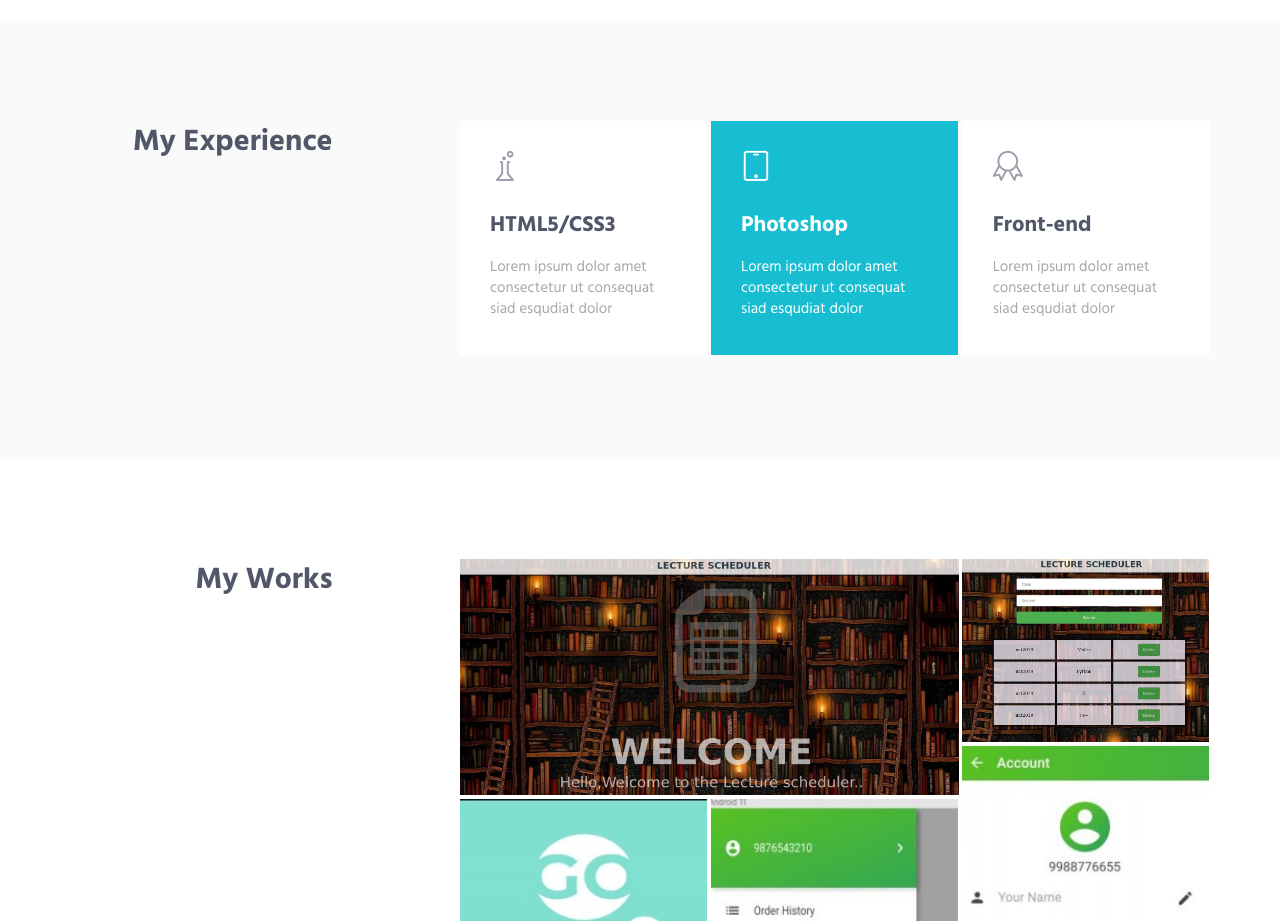
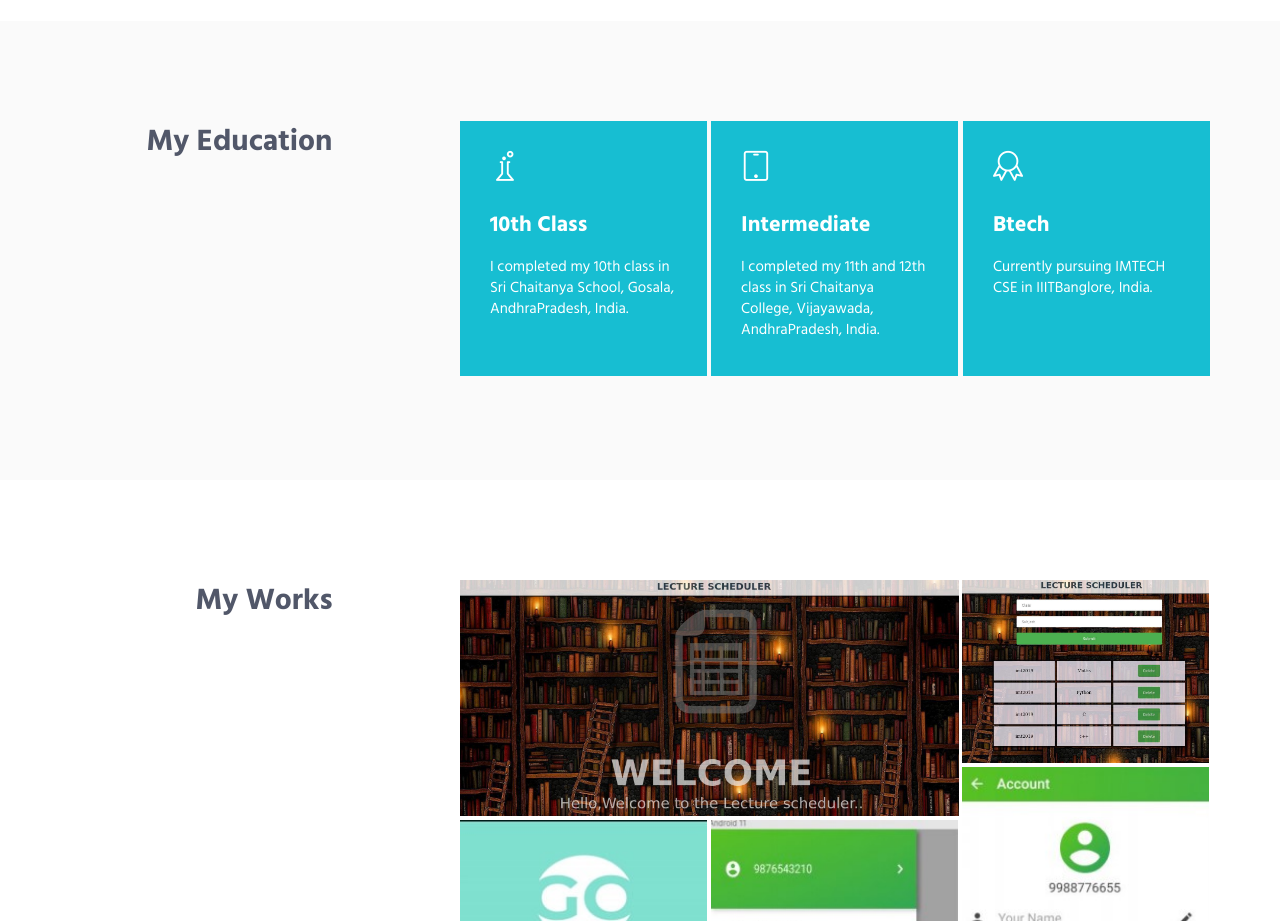
Before and after one commit to kasturisandeep/kasturisandeep.github.io, a plain HTML site: page HTML/index.html in a window 1280 px wide. Shown: the part 1320-2241 px from the top of the page. Drawn offline with Linux system fonts and the light colour scheme.

Commit message:
Added My Education section

```diff
--- a/HTML/index.html
+++ b/HTML/index.html
@@ -160,20 +160,20 @@
                     <div class="row">
                         <div class="col-sm-3 sm-margin-b-30">
                             <div class="text-right sm-text-left">
-                                <h2 class="margin-b-0">My Experience</h2>
+                                <h2 class="margin-b-0">My Education</h2>
 
                             </div>
                         </div>
                         <div class="col-sm-8 col-sm-offset-1">
                             <div class="row row-space-2 margin-b-4">
                                 <div class="col-md-4 md-margin-b-4">
-                                    <div class="service" data-height="height">
+                                    <div class="service bg-color-base wow zoomIn" data-height="height" data-wow-duration=".3" data-wow-delay=".1s">
                                         <div class="service-element">
-                                            <i class="service-icon icon-chemistry"></i>
+                                            <i class="service-icon color-white icon-chemistry"></i>
                                         </div>
                                         <div class="service-info">
-                                            <h3>HTML5/CSS3</h3>
-                                            <p class="margin-b-5">Lorem ipsum dolor amet consectetur ut consequat siad esqudiat dolor</p>
+                                            <h3 class="color-white">10th Class</h3>
+                                            <p class="color-white margin-b-5">I completed my 10th class in Sri Chaitanya School, Gosala, AndhraPradesh, India.</p>
                                         </div>
                                         <a href="#" class="content-wrapper-link"></a>
                                     </div>
@@ -184,20 +184,21 @@
                                             <i class="service-icon color-white icon-screen-tablet"></i>
                                         </div>
                                         <div class="service-info">
-                                            <h3 class="color-white">Photoshop</h3>
-                                            <p class="color-white margin-b-5">Lorem ipsum dolor amet consectetur ut consequat siad esqudiat dolor</p>
+                                            <h3 class="color-white">Intermediate</h3>
+                                            <p class="color-white margin-b-5">I completed my 11th and 12th class in Sri Chaitanya College, Vijayawada, AndhraPradesh, India.</p>
                                         </div>
                                         <a href="#" class="content-wrapper-link"></a>
                                     </div>
                                 </div>
                                 <div class="col-md-4">
-                                    <div class="service" data-height="height">
+                                  <!--  <div class="service" data-height="height">   -->
+                                  <div class="service bg-color-base wow zoomIn" data-height="height" data-wow-duration=".3" data-wow-delay=".1s">
                                         <div class="service-element">
-                                            <i class="service-icon icon-badge"></i>
+                                            <i class="service-icon color-white icon-badge"></i>
                                         </div>
                                         <div class="service-info">
-                                            <h3>Front-end</h3>
-                                            <p class="margin-b-5">Lorem ipsum dolor amet consectetur ut consequat siad esqudiat dolor</p>
+                                            <h3 class="color-white">Btech</h3>
+                                            <p class="color-white margin-b-5">Currently pursuing IMTECH CSE in IIITBanglore, India.</p>
                                         </div>
                                         <a href="#" class="content-wrapper-link"></a>
                                     </div>
```
